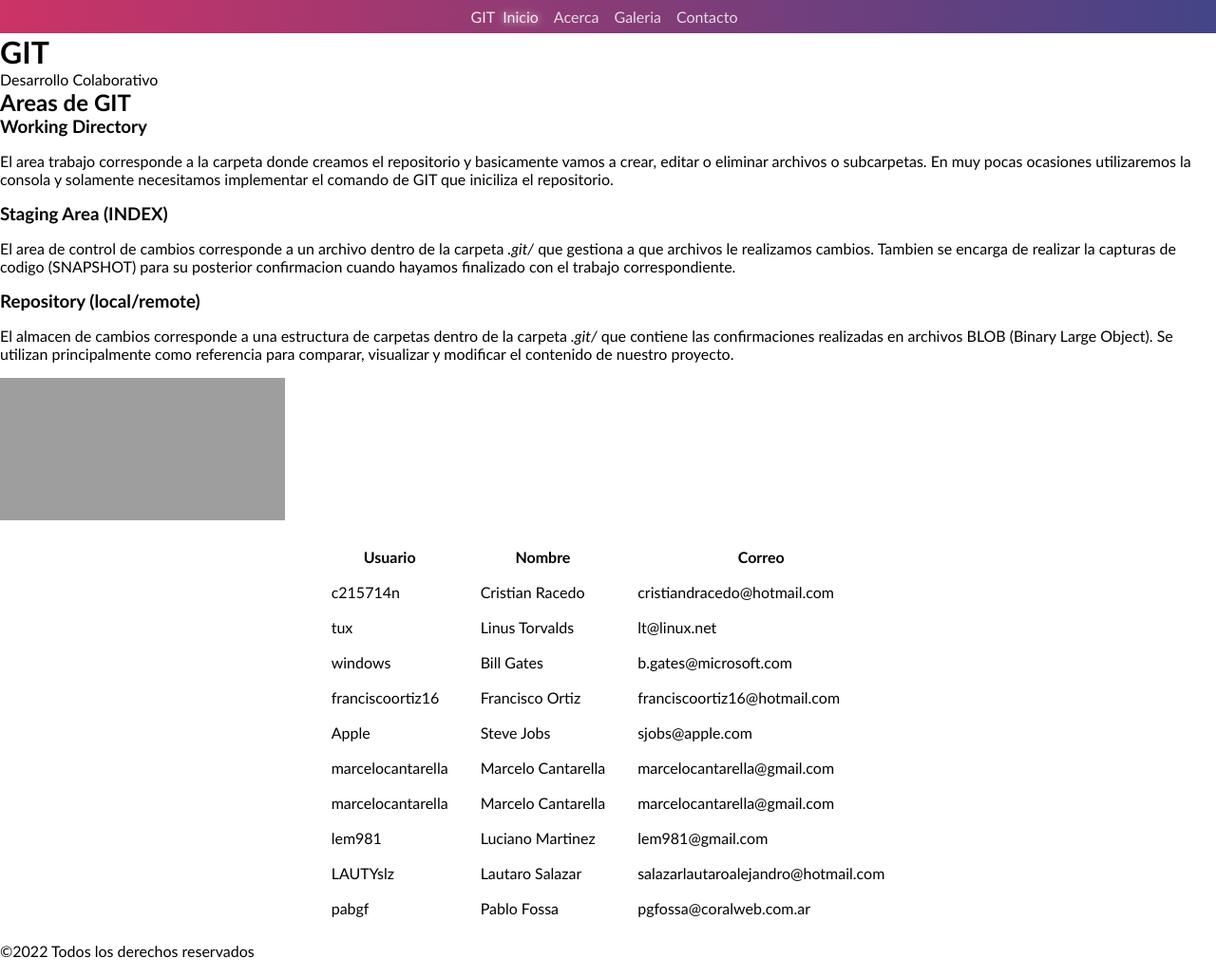
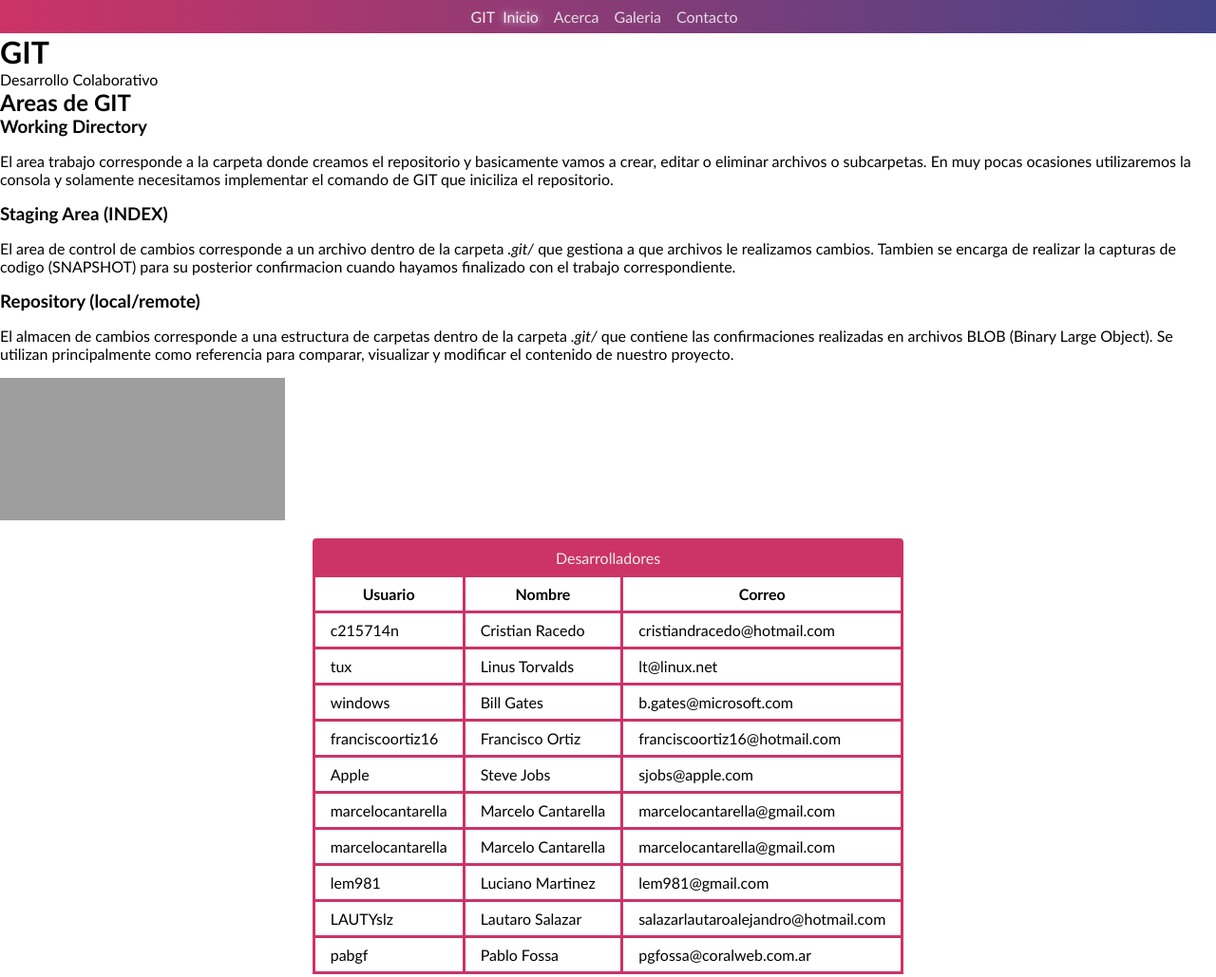
Before and after one commit to C215714N/git-mj14, a plain HTML site: page index.html in a window 1280 px wide. Shown: the top 1029 px of the page at 95% size. Drawn offline with Linux system fonts and the light colour scheme; grey boxes are pictures that could not be loaded.

Commit message:
Estilos: Tabla clasica

```diff
--- a/index.html
+++ b/index.html
@@ -57,6 +57,7 @@
 
         <!-- Tabla Colaboradores -->
         <table class="colabs">
+            <caption>Desarrolladores</caption>
             <thead>
                 <th>Usuario</th>
                 <th>Nombre</th>
--- a/styles/main.css
+++ b/styles/main.css
@@ -91,12 +91,21 @@
 /* Tabla de Colaboradores */
     .colabs{
         margin: 1rem auto;
+        border-collapse: collapse;
     }
     .colabs :is(
+        caption,
         th,
         td
     ){
         padding: .5rem 1rem;
+        border: .2rem solid #c36;
+    }
+    .colabs caption{
+        border-radius: .25rem .25rem 0 0 ;
+        border-bottom: none;
+        color: #eee;
+        background-color: #c36;
     }
 
 /* Formulario de Contacto */
```
